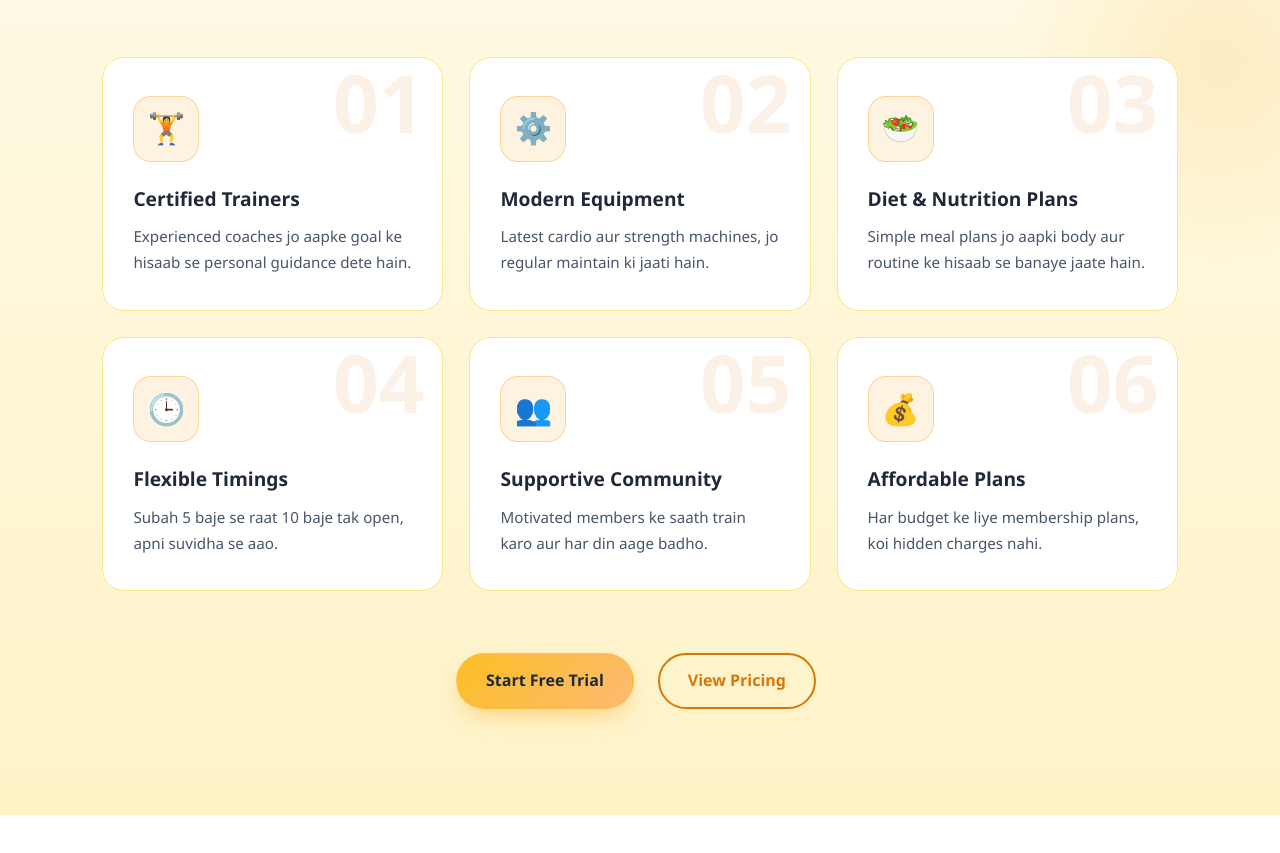
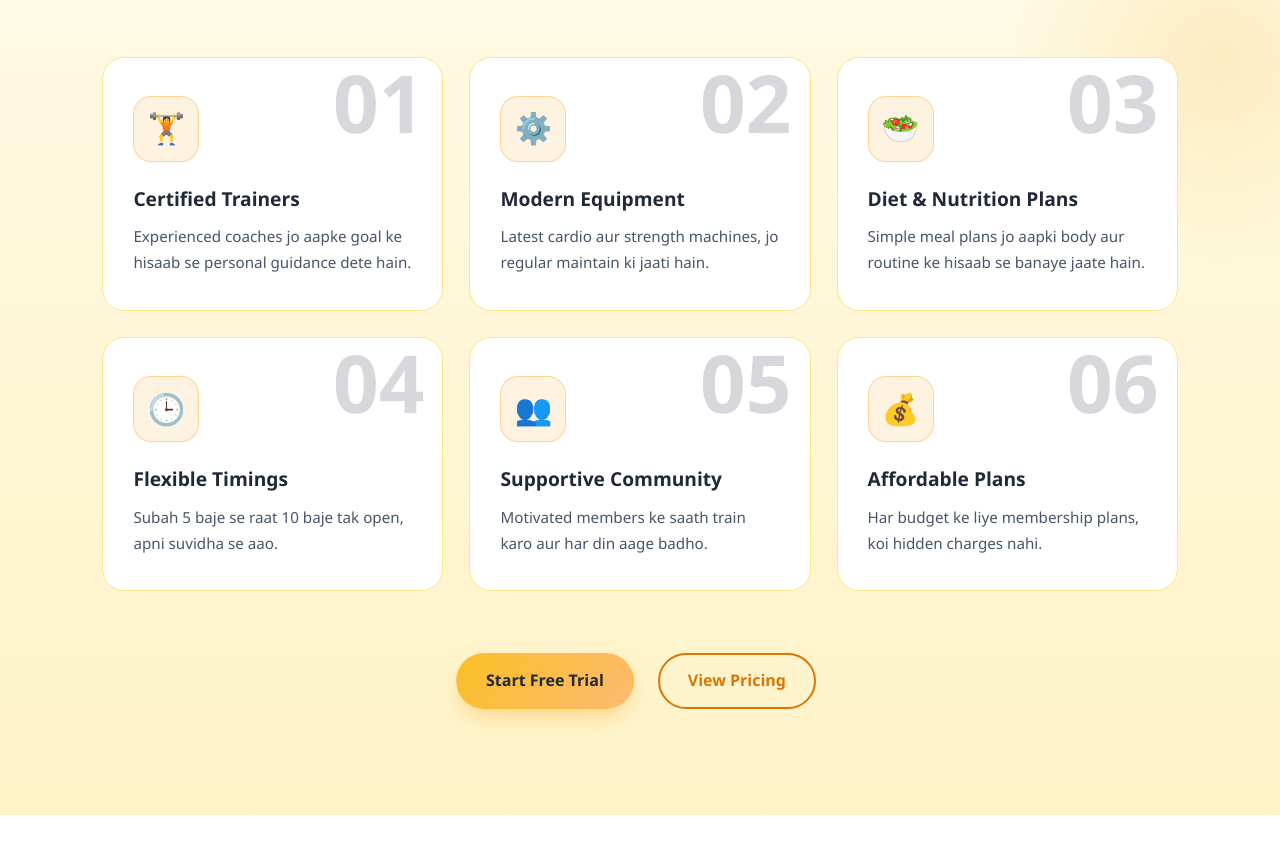
Before and after one commit to roshanporwal123/Gym-website, a plain HTML site: page index.html in a window 1280 px wide. Shown: the part 1458-2311 px from the top of the page. Drawn offline with nearby package versions, Linux system fonts and the light colour scheme.

Commit message:
update css files

```diff
--- a/style.css
+++ b/style.css
@@ -1006,7 +1006,9 @@ h2{font-size:clamp(1.7rem,3.5vw,2.6rem);margin:8px 0 14px;line-height:1.2}
   content: attr(data-num);
   position: absolute; right: 18px; top: 4px;
   font-size: 5rem; font-weight: 800; line-height: 1;
-  color: rgba(217, 119, 6, .10); transition: color .4s;
+  color: #1f2937;
+  opacity: .18;
+  transition: color .4s, opacity .4s;
 }
 /* Neeche neon line (hover par bharti hai) */
 .wc-card::after {
@@ -1017,7 +1019,9 @@ h2{font-size:clamp(1.7rem,3.5vw,2.6rem);margin:8px 0 14px;line-height:1.2}
   transform: translateY(-10px); border-color: #fcd34d;
   box-shadow: 0 22px 45px -14px rgba(252, 211, 77, .45);
 }
-.wc-card:hover::before { color: rgba(252, 211, 77, .35); }
+.wc-card:hover::before { color: #f59e0b;
+  opacity: .9;
+ }
 .wc-card:hover::after { width: 100%; }
 
 .wc-icon {
```
